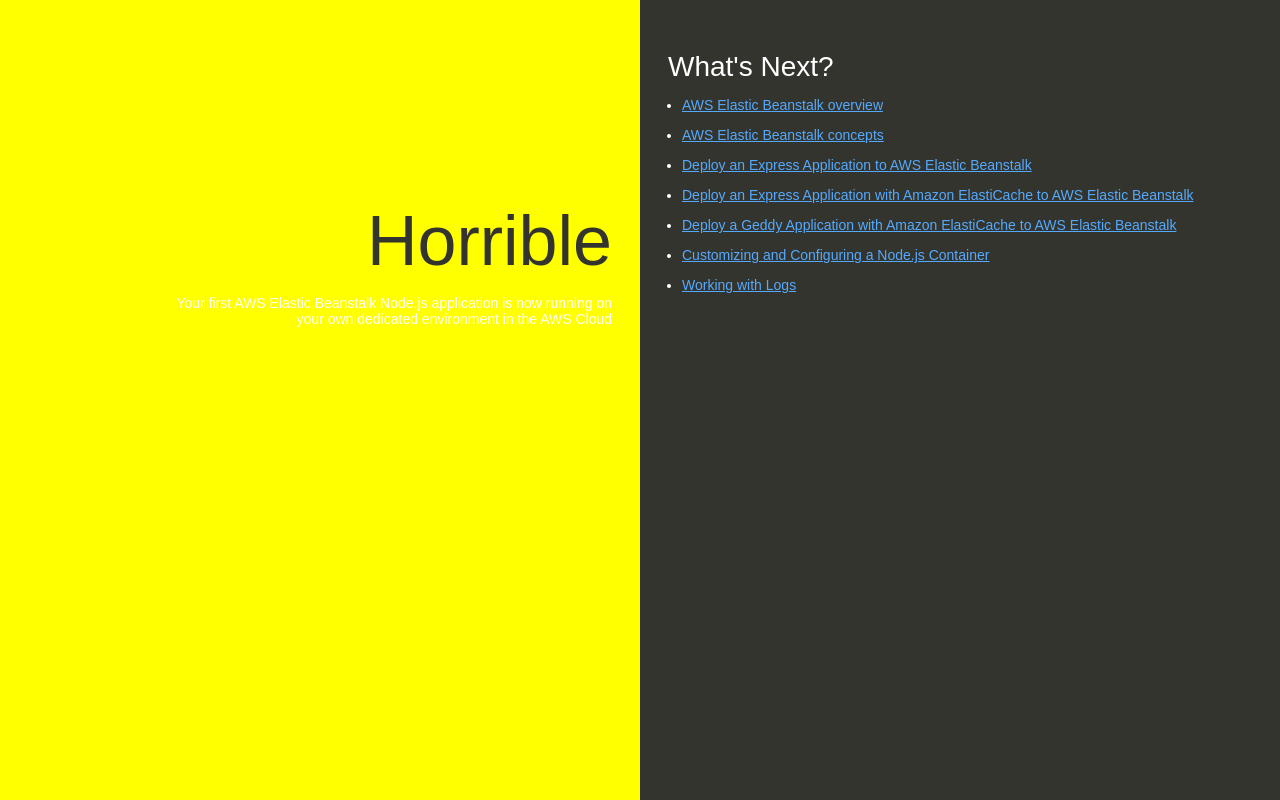
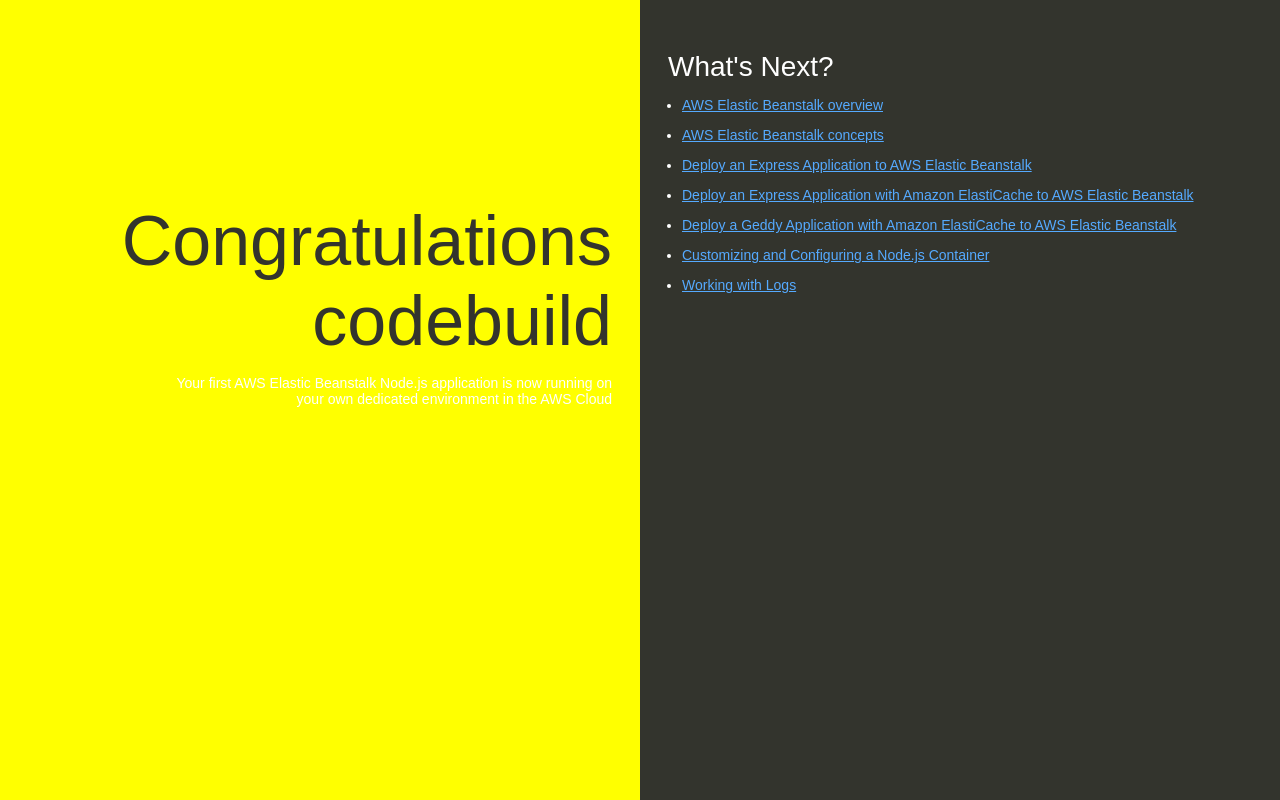
Before and after one commit to sonbemi/nodejs-app, a website: page index.html in a window 1280 px wide. Drawn offline with Linux system fonts and the light colour scheme.

Commit message:
Update index.html
congralation

```diff
--- a/index.html
+++ b/index.html
@@ -74,7 +74,7 @@
   </head>
   <body>
     <div class="textColumn">
-      <h1>Horrible</h1>
+      <h1>Congratulations codebuild</h1>
       <p>Your first AWS Elastic Beanstalk Node.js application is now running on your own dedicated environment in the AWS Cloud</p>
     </div>
     <div class="linksColumn">
```
